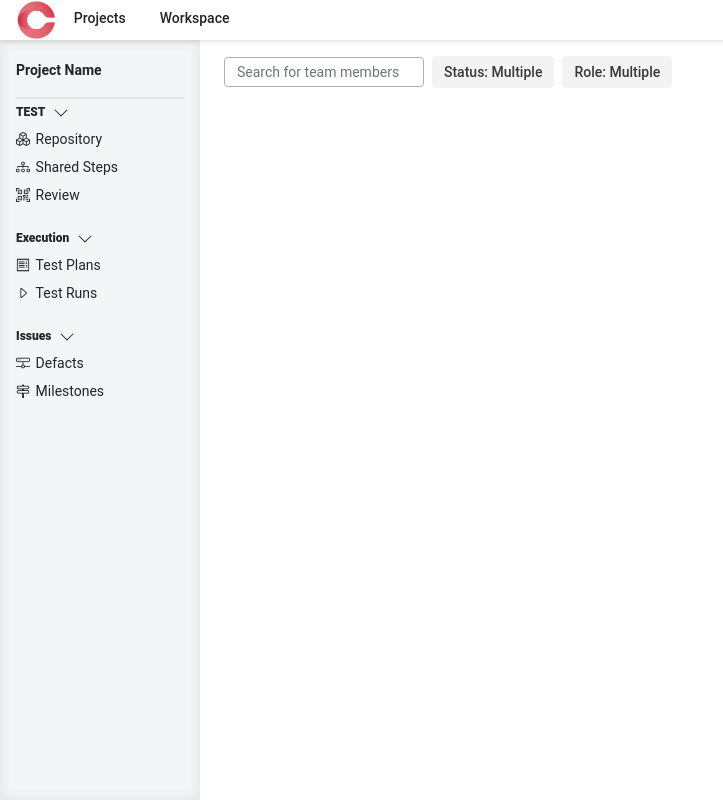
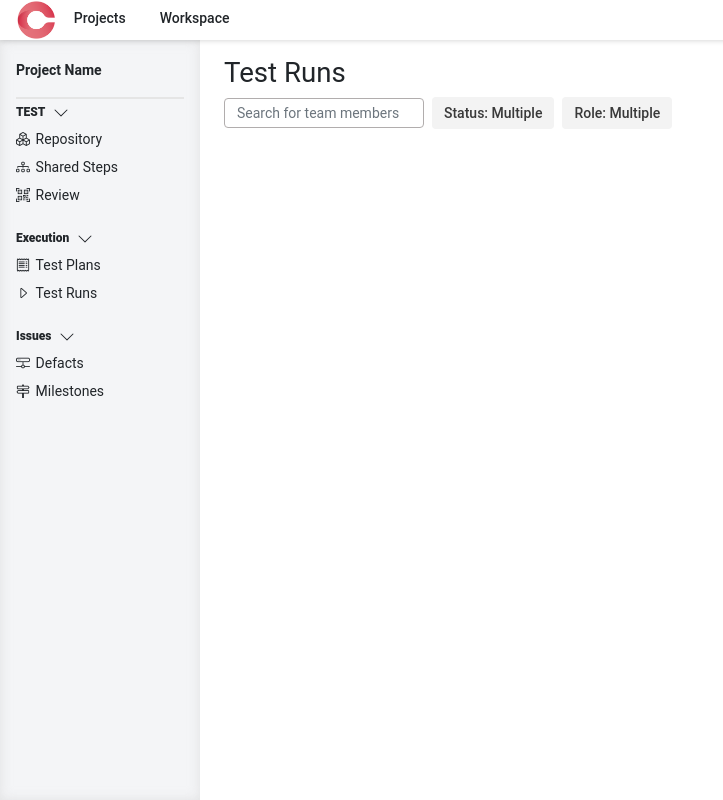
Before and after one commit to Ddollz/egs_QATest-App, an Angular app: page /projects/run in a window 1280 px wide. Shown: the whole page, without its empty margins (0-723 px from the left). Built offline with nearby package versions, Linux system fonts and the light colour scheme.

Commit message:
Update test-run.component.html

```diff
--- a/src/app/egs-project/projects/test-run/test-run.component.html
+++ b/src/app/egs-project/projects/test-run/test-run.component.html
@@ -1,6 +1,7 @@
 <div class="app__content">
   <div class="row">
     <div class="col-lg-12">
+      <h3>Test Runs</h3>
       <div class="row filter-row">
         <div class="col d-flex text-start">
           <div class="filters-block">
```
